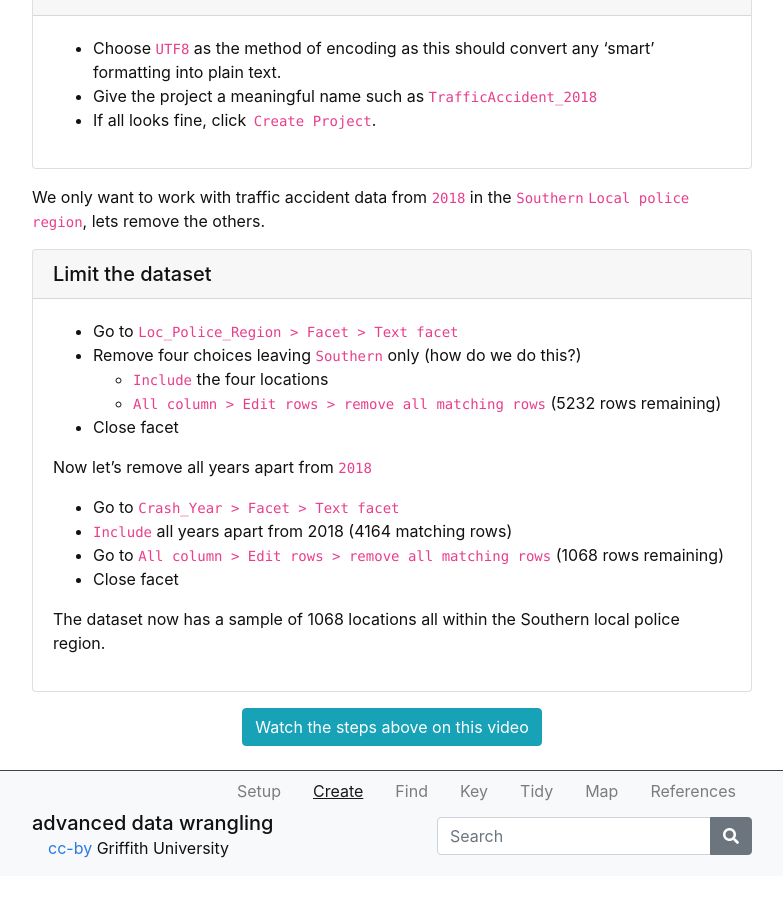
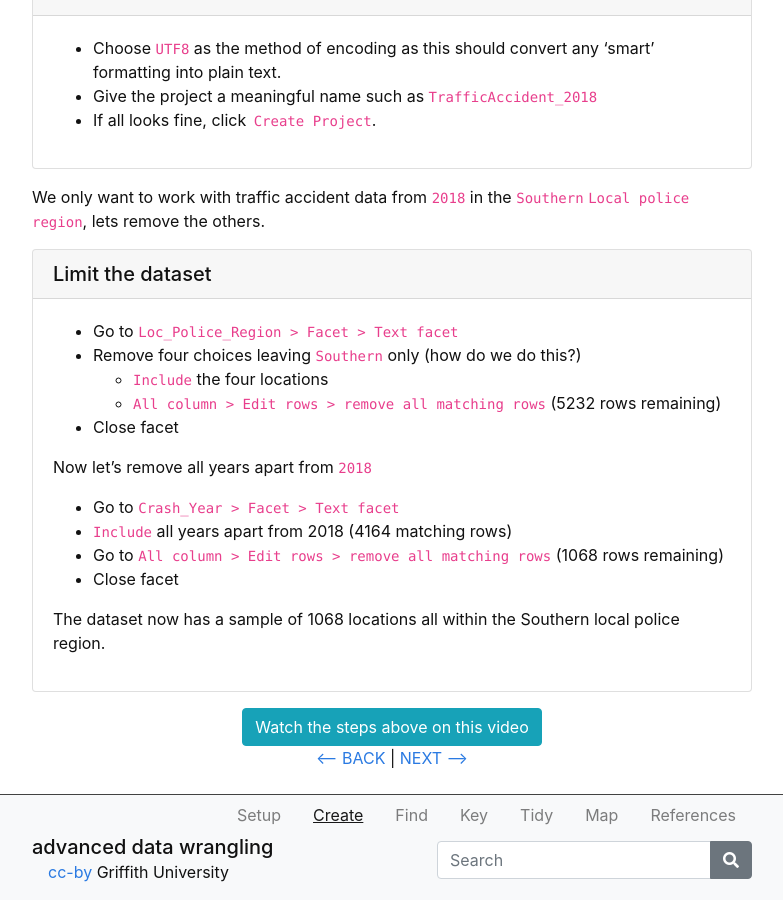
Before and after one commit to GULibrarySandbox/advanced-data-wrangle-old, a Jekyll site: the page built from content/2-lesson.md, in a window 1280 px wide and 900 px high, scrolled down 983 px. Shown: the whole window, without its empty margins (248-1031 px from the left). Built offline with Jekyll 4.4.1, drawn with Linux system fonts in a browser that asks for light colours; before the commit the page ends 1859 px from its top, so only the background shows below that.

Commit message:
Update 2-lesson.md
Added back and next buttons

```diff
--- a/content/2-lesson.md
+++ b/content/2-lesson.md
@@ -59,3 +59,8 @@ The dataset now has a sample of 1068 locations all within the Southern local pol
 {% include card.md header="Limit the dataset" text=text %}
 
 {% include button.md text="Watch the steps above on this video" link="https://vimeo.com/444445583/0f039449e1" color="info" %}
+
+<p align="center">
+  <a href="https://griffithunilibrary.github.io/Advanced-data-wrangle/content/1-setup.html"><-- BACK</a> |
+  <a href="https://griffithunilibrary.github.io/Advanced-data-wrangle/content/3-lesson.html">NEXT --></a>
+</p>
```
